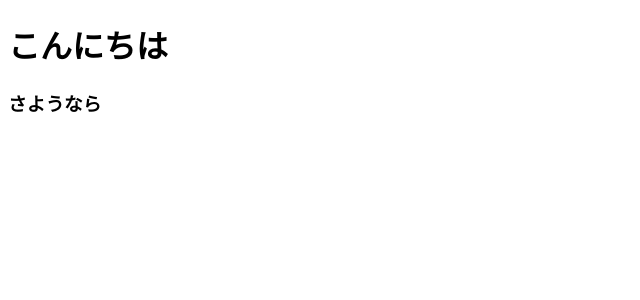
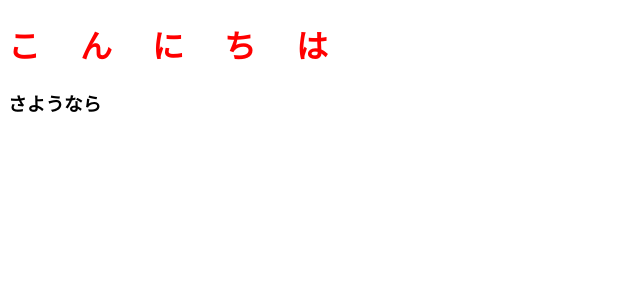
Before and after one commit to usxc/nextjs15-market-app, a Next.js app: page / in a window 1280 px wide. Shown: the top 300 px of the page, without its empty margins (0-640 px from the left). Built offline with nearby package versions, Linux system fonts and the light colour scheme.

Commit message:
<h1>タグに.h1-styleクラスを追加してスタイルを適用

```diff
--- a/app/page.js
+++ b/app/page.js
@@ -1,7 +1,7 @@
 const ReadAllItems = () => {
     return (
         <div>
-            <h1>こんにちは</h1>
+            <h1 className="h1-style">こんにちは</h1>
             <h3>さようなら</h3>
         </div>
     )
```
